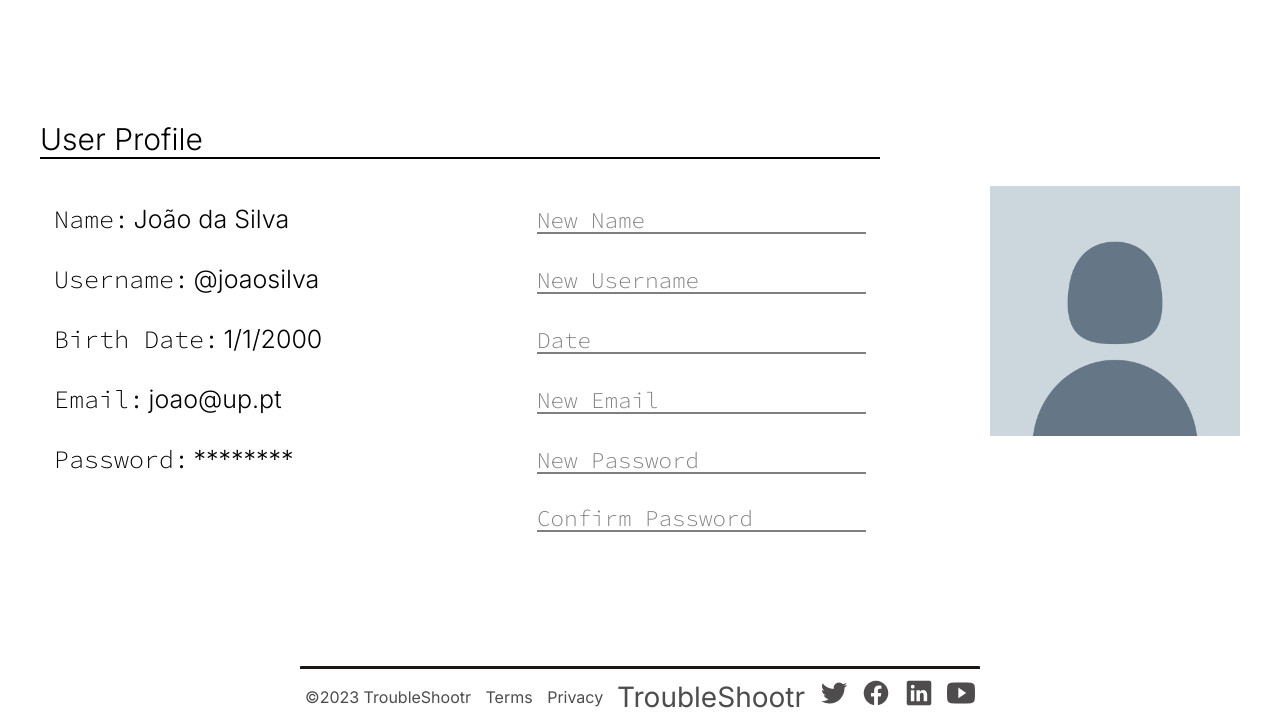
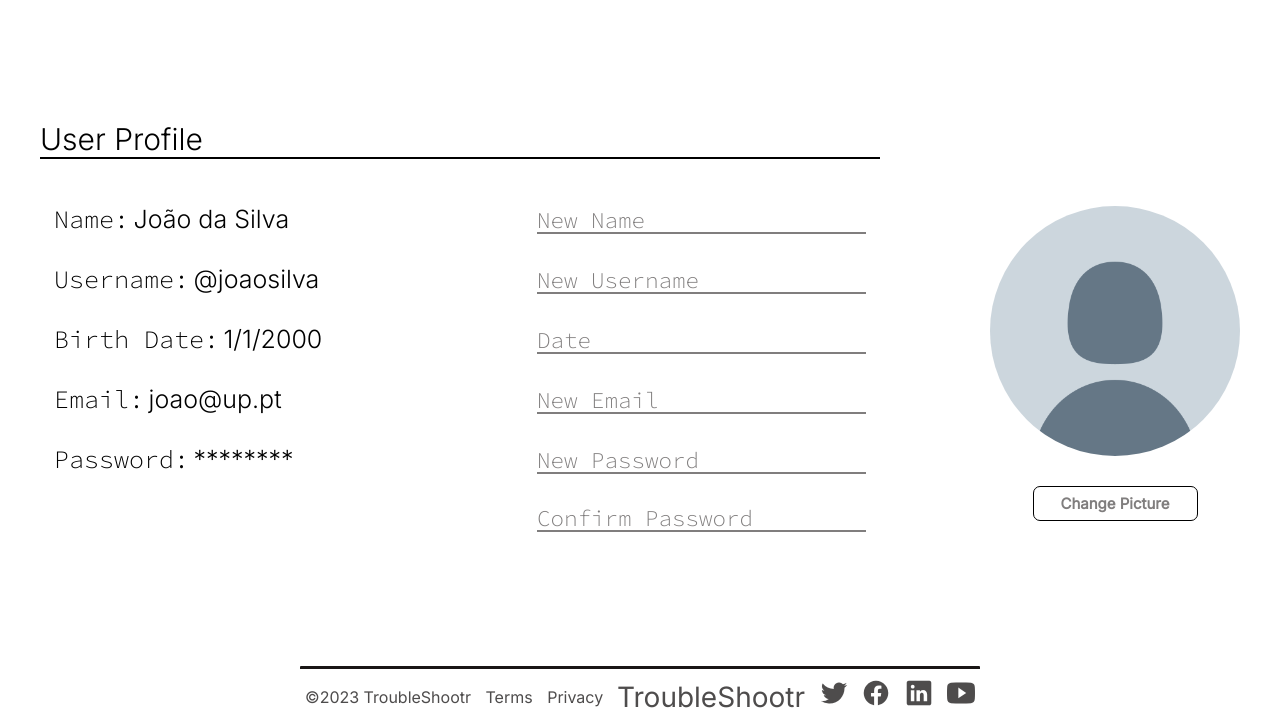
Before and after one commit to diogocs24/LTW-TroubleShootr, a PHP site: page /profile.html in a window 1280 px wide. Shown: the part 79-803 px from the top of the page. Run offline with PHP 8.4, Linux system fonts and the light colour scheme.

Commit message:
Changes on Profile Image

```diff
--- a/profile.html
+++ b/profile.html
@@ -114,6 +114,9 @@
 					</div>
 					<div id="profile_img">
 						<img src="profile_image.jpg" alt="profile image" />
+						<div id ="profile_img_text">
+							<button class="button">Change Picture</button>
+						</div>
 					</div>
 				</div>
 			</main>
--- a/style.css
+++ b/style.css
@@ -339,19 +339,96 @@
 .single-input .user_profile_input:focus ~ label,
 .single-input .user_profile_input:valid ~ label {
 	transform: translateY(-24px);
-	font-size: 14px;
+	font-size: 18px;
 	color: rgb(128, 126, 126);
 }
 
 #info > #profile_img {
 	width: 250px;
 	height: 250px;
-	margin-top: 65px;
+	margin-top: 85px;
+}
+
+#info > #profile_img > #profile_img_text {
+	display: flex;
+	justify-content: center;
+	align-items: center;
+	width: 100%;
+	height: 35%;
+	font-weight: 300;
+}
+
+#info > #profile_img > #profile_img_text > .button {
+	background: none;
+	color: rgb(128, 126, 126);
+	width: 165px;
+	height: 35px;
+	border: 1px solid #000000;
+	border-radius: 7px;
+	font-size: 15px;
+	font-weight: 600;
+	transition: .6s;
+	overflow: hidden;
+}
+
+#info > #profile_img > #profile_img_text > .button:focus {
+	outline: none;
+}
+
+#info > #profile_img > #profile_img_text > .button:before {
+   content: '';
+   display: block;
+   position: absolute;
+   background: rgba(255,255,255,.5);
+   font-weight: 600;
+   width: 60px;
+   height: 100%;
+   left: 0;
+   top: 0;
+   opacity: .5;
+   filter: blur(30px);
+   transform: translateX(-130px) skewX(-15deg);
+}
+
+#info > #profile_img > #profile_img_text > .button:after {
+   content: '';
+   display: block;
+   position: absolute;
+   background: rgba(255,255,255,.2);
+   font-weight: 600;
+   color: rgb(164, 164, 164);
+   width: 30px;
+   height: 100%;
+   left: 30px;
+   top: 0;
+   opacity: 0;
+   filter: blur(30px);
+   transform: translateX(-100px) scaleX(-15deg);
+}
+
+#info > #profile_img > #profile_img_text > .button:hover {
+	background: #000000;
+	color: rgb(255, 255, 255);
+	font-weight: 600;
+	cursor: pointer;
+}
+
+#info > #profile_img > #profile_img_text > .button:hover:before {
+	transform: translateX(300px) skewX(-15deg);
+	opacity: .6;
+	transition: .7s;
+}
+
+#info > #profile_img > #profile_img_text > .button:hover:after {
+	transform: translateX(300px) skewX(-15deg);
+	opacity: 1;
+	transition: .7s;
 }
 
 #info > #profile_img > img {
 	max-width: 100%;
 	max-height: 100%;
+	border-radius: 50%;
 }
 
 /* FAQ Page */
```
